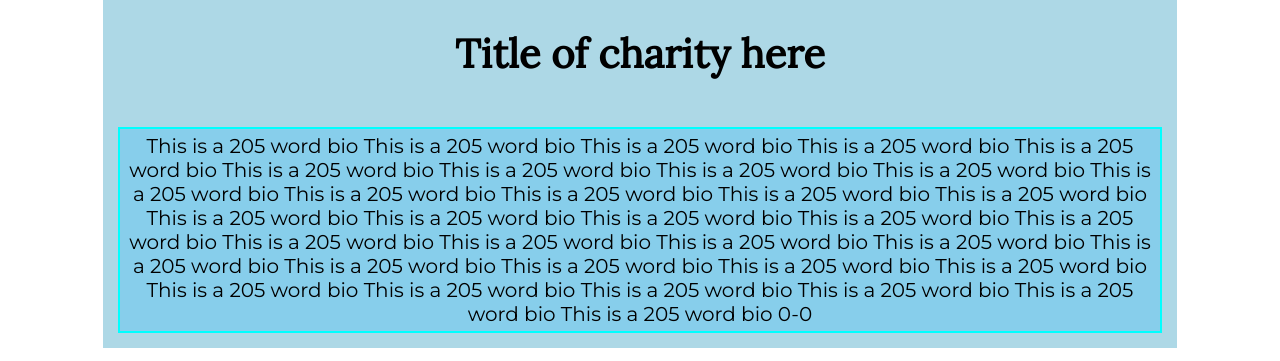
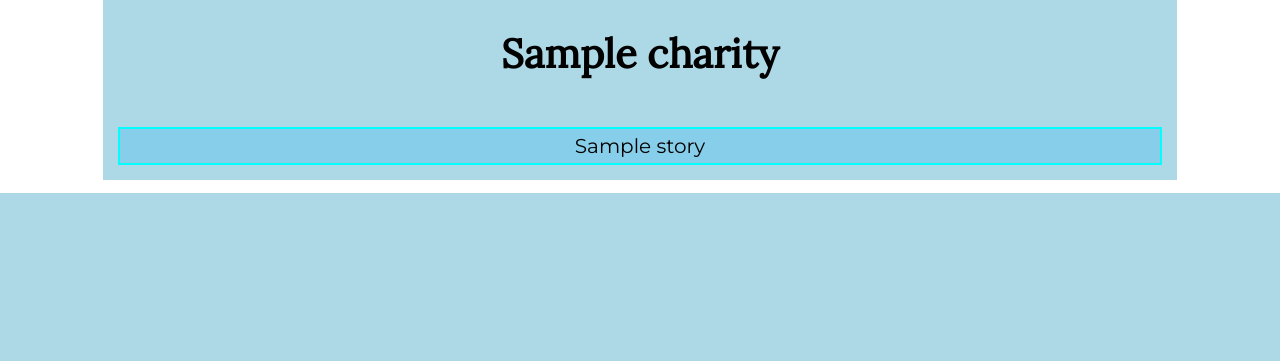
Before and after one commit to ncss/projects-2018-2, a Python web app: template templates/index.html in a window 1280 px wide. Shown: the part 783-1144 px from the top of the page. After the commit the page ends 976 px from the top, so only its background shows below. Run offline with Jinja, Linux system fonts and the light colour scheme; the template is opened without the code that fills it: most values are stand-ins (such as "Sample title", 1, 10 or a date in 2020).

Commit message:
Templatised the index and tested using template engine

```diff
--- a/templates/index.html
+++ b/templates/index.html
@@ -24,25 +24,10 @@
 </section>
 
 <section>
-<h2>Title of charity here</h2>
+<h2>{{charity._name}}</h2>
 <article>
 <p>
-This is a 205 word bio This is a 205 word bio
-This is a 205 word bio This is a 205 word bio
-This is a 205 word bio This is a 205 word bio
-This is a 205 word bio This is a 205 word bio
-This is a 205 word bio This is a 205 word bio
-This is a 205 word bio This is a 205 word bio
-This is a 205 word bio This is a 205 word bio
-This is a 205 word bio This is a 205 word bio
-This is a 205 word bio This is a 205 word bio
-This is a 205 word bio This is a 205 word bio
-This is a 205 word bio This is a 205 word bio This is a 205 word bio This is a 205 word bio
-This is a 205 word bio This is a 205 word bio
-This is a 205 word bio This is a 205 word bio
-This is a 205 word bio This is a 205 word bio
-This is a 205 word bio This is a 205 word bio
-This is a 205 word bio This is a 205 word bio 0-0
+{{charity._story}}
 </p>
 </article>
 </section>
```
Also changed, not shown: app.py (+8 -3 lines).
